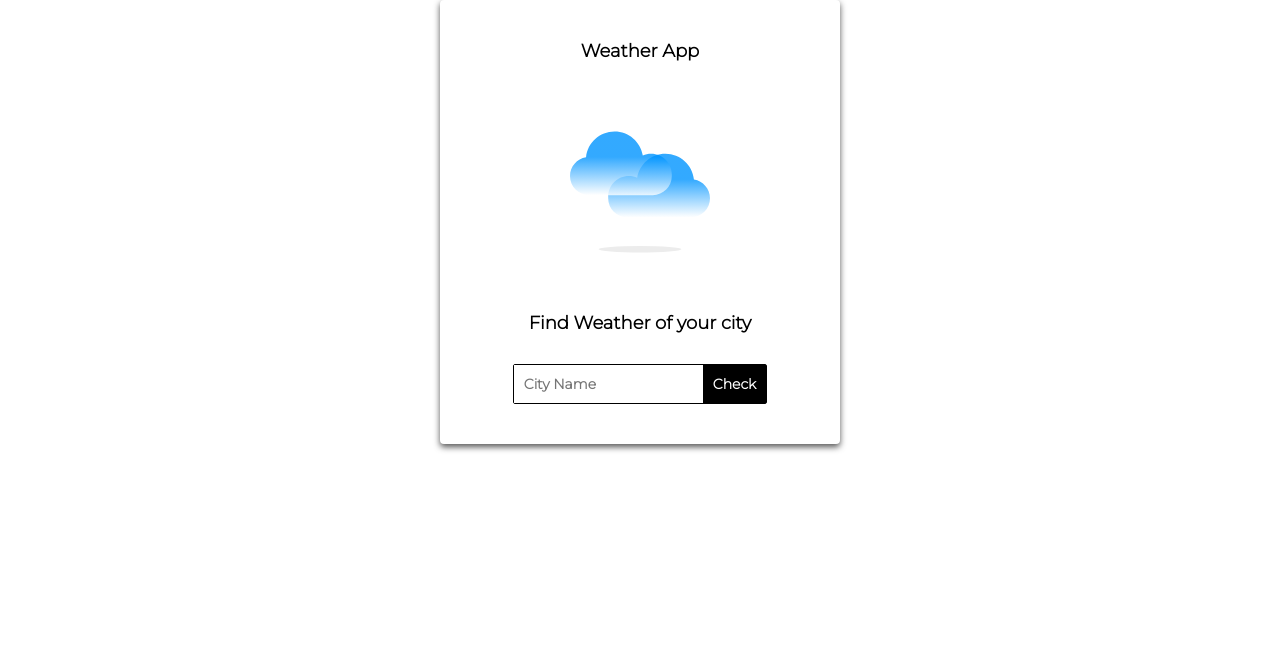
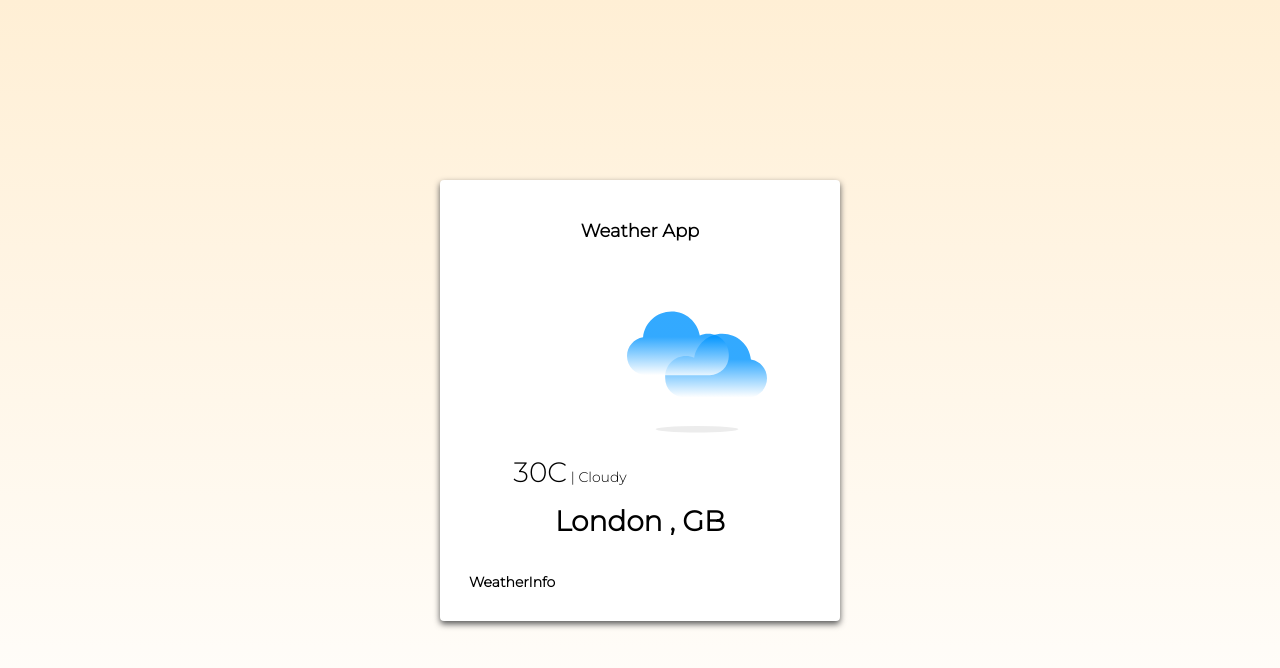
Before and after one commit to atulpatill/weather-app-react, a React (Create React App) app: page / in a window 1280 px wide. Shown: the top 668 px of the page. Built offline with nearby package versions, Linux system fonts and the light colour scheme.

Commit message:
style: weather components Updated

```diff
--- a/src/App.js
+++ b/src/App.js
@@ -1,6 +1,6 @@
 import styled from "styled-components";
 import CityComponent from "./modules/CityComponent";
-import WeatherInfoComponent from "./modules/WeatherInfoComponent";
+import WeatherComponents from "./modules/WeatherInfoComponent";
 
 const Container = styled.div`
   display: flex;
@@ -31,7 +31,8 @@ function App() {
     <>
     <Container>
       <AppLabel>Weather App</AppLabel>
-     <CityComponent />
+     {/* <CityComponent /> */}
+     <WeatherComponents />
     </Container>
    </>
   );
--- a/src/index.css
+++ b/src/index.css
@@ -1,8 +1,13 @@
 body {
   margin: 0;
+  background: linear-gradient(papayawhip, white);
+  display: flex;
+  justify-content: center;
+  align-items: center;
+  height: 100vh;
   font-family: -apple-system, BlinkMacSystemFont, 'Segoe UI', 'Roboto', 'Oxygen',
-    'Ubuntu', 'Cantarell', 'Fira Sans', 'Droid Sans', 'Helvetica Neue',
-    sans-serif;
+  'Ubuntu', 'Cantarell', 'Fira Sans', 'Droid Sans', 'Helvetica Neue',
+  sans-serif;
   -webkit-font-smoothing: antialiased;
   -moz-osx-font-smoothing: grayscale;
 }
--- a/src/modules/WeatherInfoComponent.js
+++ b/src/modules/WeatherInfoComponent.js
@@ -1,11 +1,58 @@
 import React from 'react'
+import styled from 'styled-components'
 
-function WeatherInfoComponent() {
+const WeatherCondition = styled.div `
+
+`;
+const Condition = styled.span `
+margin: 20px auto;
+text-transform: capitalize;
+font-size: 14px;
+& span {
+  font-size: 28px;
+}
+`;
+
+const WeatherLogo = styled.img `
+width: 140px;
+height: 140px;
+margin: 40px auto;
+`;
+
+const Location = styled.span`
+margin: 15px auto;
+text-transform: capitalize;
+font-size: 28px;
+font-weight: bold;`;
+
+const WeatherInfoLabel = styled.span `
+margin: 20px 25px 10px;
+text-transform: capitalize;
+text-align: start;
+width: 90%;
+font-weight: bold;
+font-size: 14px;
+`
+
+
+
+
+
+
+
+function WeatherComponents() {
     return (
-        <div>
-            Weather
-        </div>
+       <>
+       <WeatherCondition>
+           <Condition>
+               <span>30C</span> | Cloudy
+           </Condition>
+         <WeatherLogo src="/Icons/perfect-day.svg"/>
+       </WeatherCondition>
+       <Location>London , GB</Location>
+       <WeatherInfoLabel>WeatherInfo</WeatherInfoLabel>
+       </>
     )
 }
 
-export default WeatherInfoComponent
+export default WeatherComponents
```
